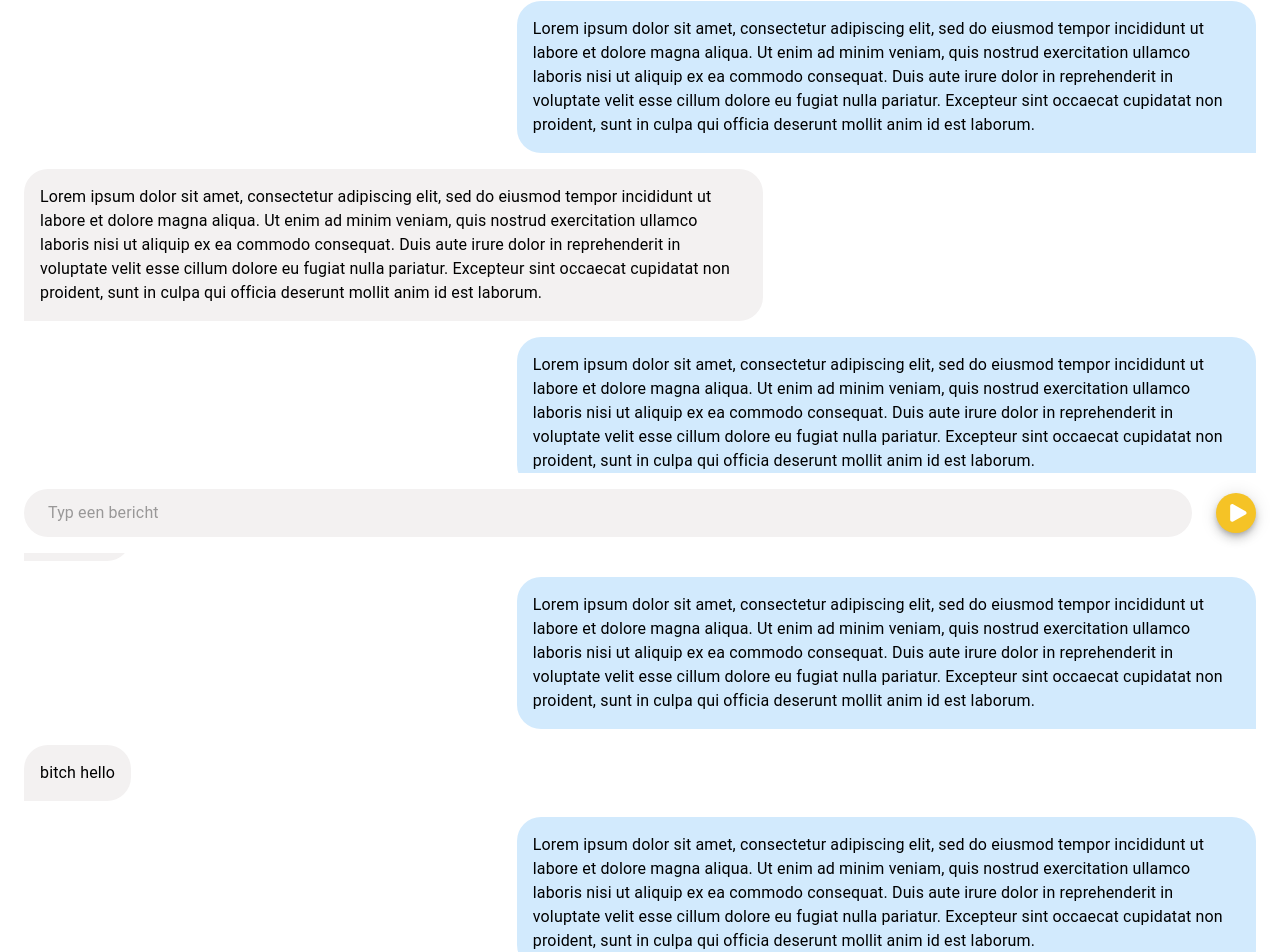
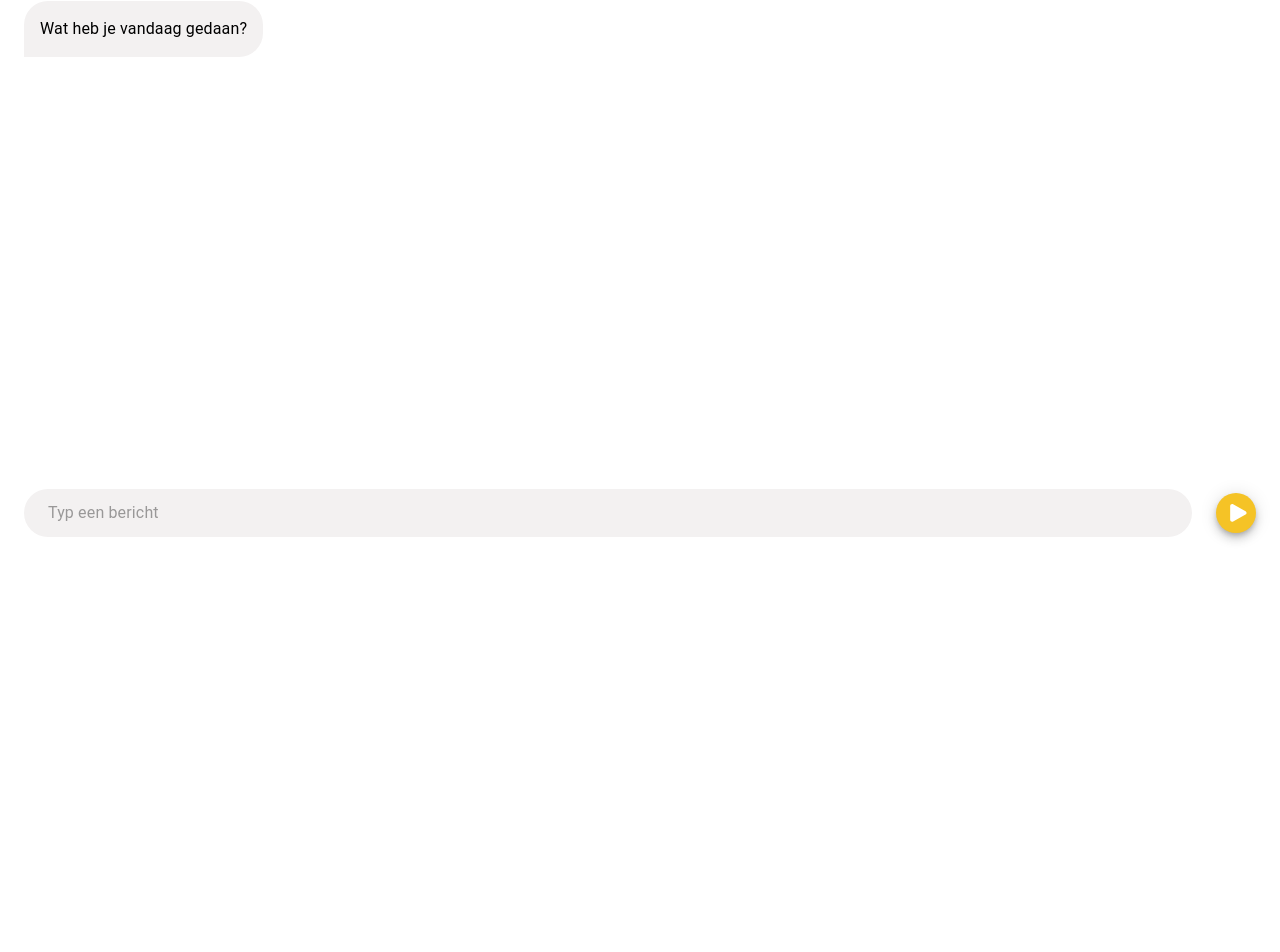
Before and after one commit to Code-Croakers/Medialab, a React (Create React App) app: page / in a window 1280 px wide. Shown: the part 247-1199 px from the top of the page. After the commit the page ends 800 px from the top, so only its background shows below. Built offline with nearby package versions, Linux system fonts and the light colour scheme.

Commit message:
feat: added setTimeout on sender-app

```diff
--- a/src/components/atoms/submitBtn/Component.tsx
+++ b/src/components/atoms/submitBtn/Component.tsx
@@ -1,21 +1,35 @@
 import { ReactComponent as SendIcon } from '../../../images/send_icon.svg';
 import Fab from '@mui/material/Fab';
 import { useEffect, useState } from 'react';
-import { TextBubble } from '../../atoms/textBubble/Component'
 import './style.css'
 
-export const SubmitBtn = ():JSX.Element => {
+export const SubmitBtn = (): JSX.Element => {
     let inputField: HTMLInputElement | null;
     let chatBox: HTMLElement | null;
-    const [inputValue, setInputValue] =  (useState<string>(""));
+    const [inputValue, setInputValue] = (useState<string>(""));
 
     useEffect(() => {
         inputField = window.document.querySelector('#inputField');
         chatBox = window.document.querySelector('#chatBox');
     }, []);
 
+    const getResponseBubble = ():void => {
+        let responseBubble = document.createElement("div");
+        responseBubble.classList.add('text-bubble');
+        responseBubble.classList.add('bubble-app');
+        let responseContent = document.createElement("p");
+        responseContent.textContent = "Spy X Family";
+        responseBubble.appendChild(responseContent);
+        chatBox?.appendChild(responseBubble);
+        window.scrollTo({
+            top: document.body.scrollHeight,
+            left: 0,
+            behavior: "smooth",
+        });
+    }
+
     const handleSubmit = () => {
-        if (inputField !== null && inputField.value.trim() !== ""){
+        if (inputField !== null && inputField.value.trim() !== "") {
             console.log(chatBox);
             let chatBubble = document.createElement("div");
             chatBubble.classList.add('text-bubble');
@@ -30,14 +44,18 @@ export const SubmitBtn = ():JSX.Element => {
                 top: document.body.scrollHeight,
                 left: 0,
                 behavior: "smooth",
-              });
-            }
-            else if(inputField !== null && inputField?.value.trim() === ""){
-                inputField.value = "";
-            }
+            });
+            setTimeout( () => {
+                getResponseBubble();
+            }, 2000)
+        }
+        else if (inputField !== null && inputField?.value.trim() === "") {
+            inputField.value = "";
+        }
+
     }
 
-    const style={
+    const style = {
         'display': 'flex',
         'flexFlow': 'row nowrap',
         'justifyContent': 'center',
@@ -46,12 +64,12 @@ export const SubmitBtn = ():JSX.Element => {
         'width': '40px',
         'minWidth': '40px',
         'background': '#F5C326',
-        '&:hover' : {
+        '&:hover': {
             'background': '#EBB60C'
         }
     }
 
-    return(
+    return (
         <>
             <Fab onClick={() => handleSubmit()} sx={style} aria-label='Send message'>
                 <SendIcon />
--- a/src/components/molecules/chatBox/Component.tsx
+++ b/src/components/molecules/chatBox/Component.tsx
@@ -4,55 +4,8 @@ import styles from './style.module.css';
 export const ChatBox = (): JSX.Element => {
     return (
         <div className={styles['chat-container']} id="chatBox">
-            <TextBubble children='bitch hello' sender='app' />
-            <TextBubble
-                children='Lorem ipsum dolor sit amet, consectetur adipiscing elit,
-            sed do eiusmod tempor incididunt ut labore et dolore magna aliqua.
-            Ut enim ad minim veniam, quis nostrud exercitation ullamco laboris
-            nisi ut aliquip ex ea commodo consequat. Duis aute irure dolor in
-            reprehenderit in voluptate velit esse cillum dolore eu fugiat nulla pariatur.
-            Excepteur sint occaecat cupidatat non proident, sunt in culpa qui
-            officia deserunt mollit anim id est laborum.'
-                sender='user' />
-
-
-            <TextBubble children='Lorem ipsum dolor sit amet, consectetur adipiscing elit,
-            sed do eiusmod tempor incididunt ut labore et dolore magna aliqua.
-            Ut enim ad minim veniam, quis nostrud exercitation ullamco laboris
-            nisi ut aliquip ex ea commodo consequat. Duis aute irure dolor in
-            reprehenderit in voluptate velit esse cillum dolore eu fugiat nulla pariatur.
-            Excepteur sint occaecat cupidatat non proident, sunt in culpa qui
-            officia deserunt mollit anim id est laborum.'
-            sender='app' />
-            <TextBubble
-                children='Lorem ipsum dolor sit amet, consectetur adipiscing elit,
-            sed do eiusmod tempor incididunt ut labore et dolore magna aliqua.
-            Ut enim ad minim veniam, quis nostrud exercitation ullamco laboris
-            nisi ut aliquip ex ea commodo consequat. Duis aute irure dolor in
-            reprehenderit in voluptate velit esse cillum dolore eu fugiat nulla pariatur.
-            Excepteur sint occaecat cupidatat non proident, sunt in culpa qui
-            officia deserunt mollit anim id est laborum.'
-                sender='user' />
-            <TextBubble children='bitch hello' sender='app' />
-            <TextBubble
-                children='Lorem ipsum dolor sit amet, consectetur adipiscing elit,
-            sed do eiusmod tempor incididunt ut labore et dolore magna aliqua.
-            Ut enim ad minim veniam, quis nostrud exercitation ullamco laboris
-            nisi ut aliquip ex ea commodo consequat. Duis aute irure dolor in
-            reprehenderit in voluptate velit esse cillum dolore eu fugiat nulla pariatur.
-            Excepteur sint occaecat cupidatat non proident, sunt in culpa qui
-            officia deserunt mollit anim id est laborum.'
-                sender='user' />
-            <TextBubble children='bitch hello' sender='app' />
-            <TextBubble
-                children='Lorem ipsum dolor sit amet, consectetur adipiscing elit,
-            sed do eiusmod tempor incididunt ut labore et dolore magna aliqua.
-            Ut enim ad minim veniam, quis nostrud exercitation ullamco laboris
-            nisi ut aliquip ex ea commodo consequat. Duis aute irure dolor in
-            reprehenderit in voluptate velit esse cillum dolore eu fugiat nulla pariatur.
-            Excepteur sint occaecat cupidatat non proident, sunt in culpa qui
-            officia deserunt mollit anim id est laborum.'
-                sender='user' />
+            <TextBubble children='Hallo' sender='app' />
+            <TextBubble children='Wat heb je vandaag gedaan?' sender='app' />
         </div>
     )
 }
```
